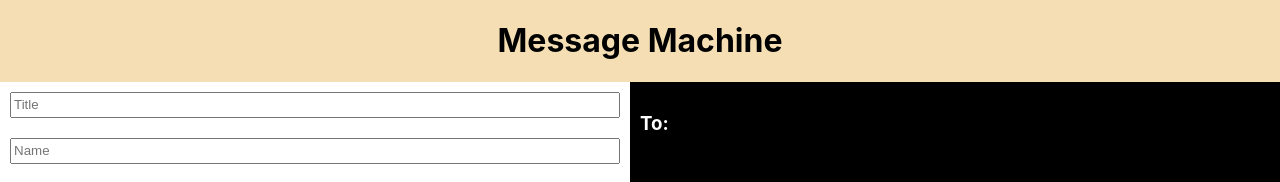
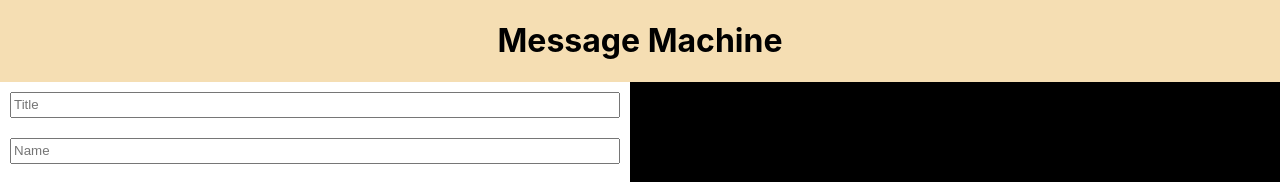
Before and after one commit to EmmaHammar/message-machine, a React (Create React App) app: page / in a window 1280 px wide. Shown: the top 182 px of the page. Built offline with nearby package versions, Linux system fonts and the light colour scheme.

Commit message:
adding questions

```diff
--- a/src/Message.js
+++ b/src/Message.js
@@ -6,7 +6,7 @@ class Message extends React.Component {
             <div id="formResult">
 
                 <h2>{this.props.showTitle}</h2>
-                <h3> To: {this.props.showName}</h3>
+                <h3>{this.props.showName}</h3>
                 <p>{this.props.showMsg}</p>
 
             </div>
```
Also changed, not shown: 1 other file (tests, documents, lock files or other folders).
